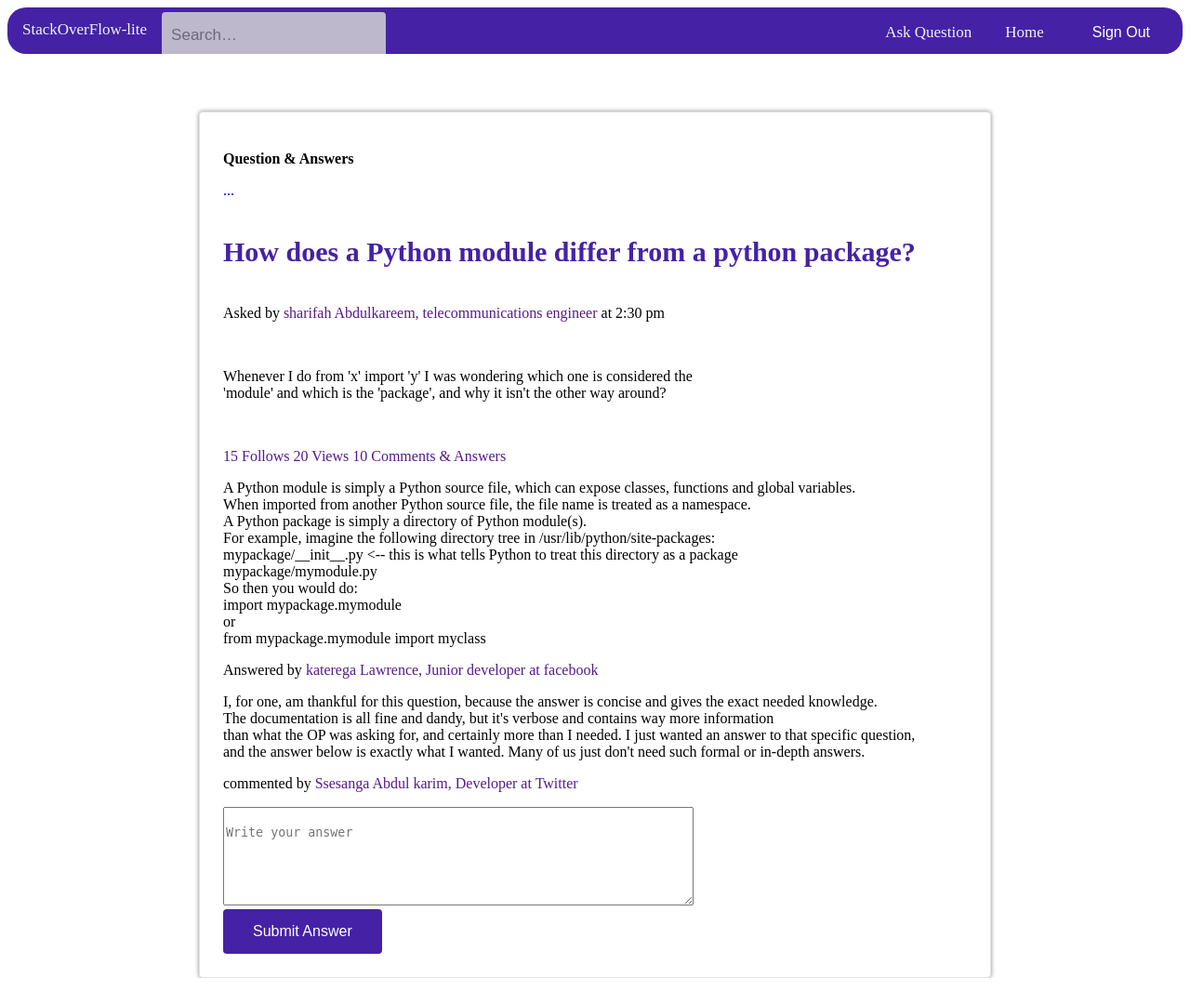
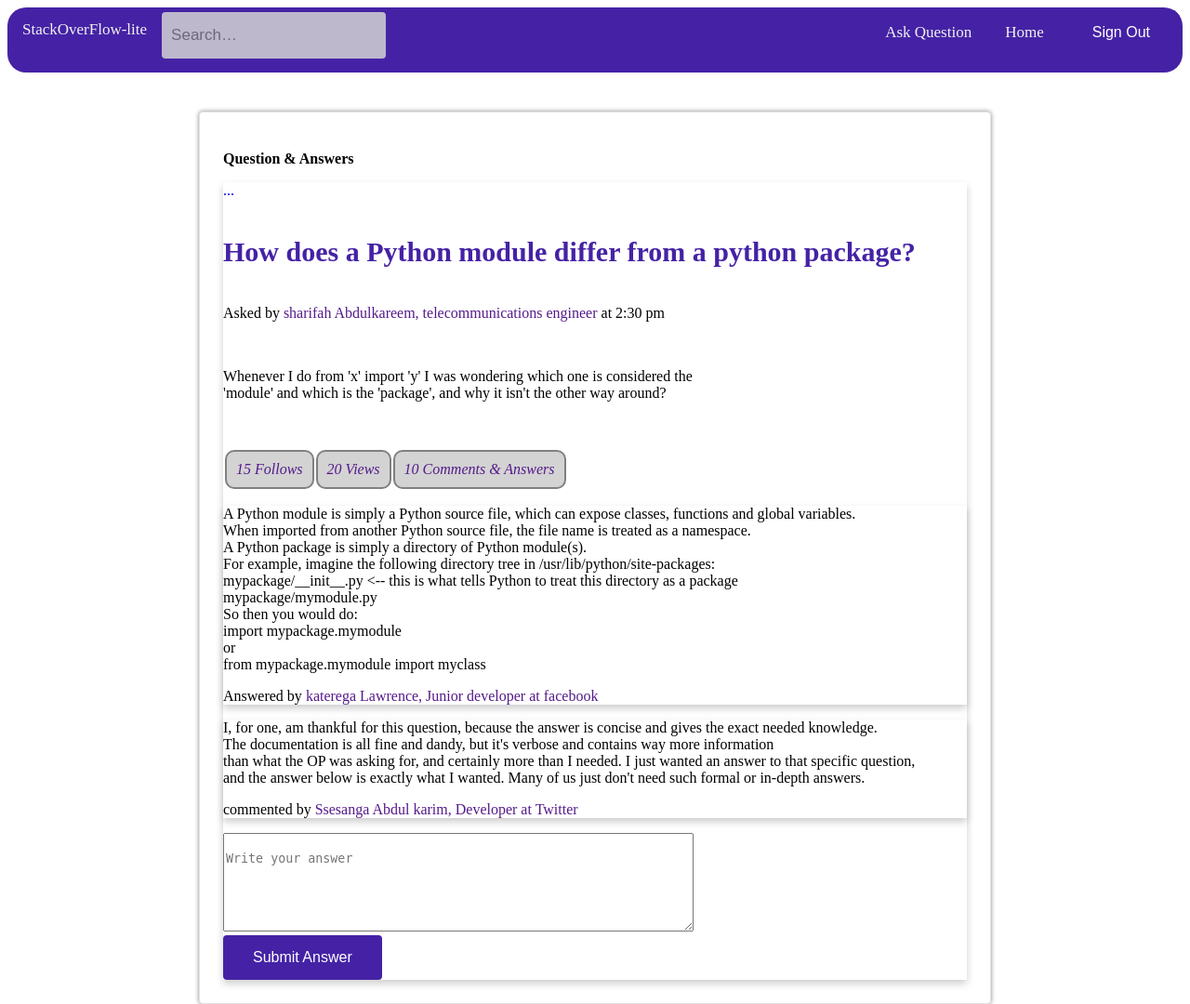
Before and after one commit to sharifahblessing/stackoverflow-lite, a Python web app: template UI/template/answercomments.html in a window 1280 px wide. Shown: the whole page at 93% size. Before the commit the page ends 1052 px from the top, so only its background shows below. Run offline with Jinja, Linux system fonts and the light colour scheme; the template is opened without the code that fills it, so the values that code supplies are empty.

Commit message:
style the files

```diff
--- a/UI/css/answercomments.css
+++ b/UI/css/answercomments.css
@@ -2,7 +2,7 @@
     background-color: rgb(69, 34, 165);
     overflow: hidden;
     border-radius: 20px;
-    height:50px;
+    height:70px;
 
 }
 
@@ -93,7 +93,7 @@ input {
 }
 button {
     background-color: rgb(69, 34, 165);
-    border: none;
+    border: 5px;
     color: white;
     padding: 15px 32px;
     text-align: center;
@@ -107,5 +107,25 @@ h4{
     font-size: 30px;
     color:rgb(69, 34, 165);
 
+}
+.card {
+
+    box-shadow: 0 4px 8px 0 rgba(0,0,0,0.2);
+    transition: 0.3s;
+}
+li {
+    display: inline-block;
+    border-color: rgb(69, 34, 165);
+    padding: 10px;
+    border: 2px solid rgb(69, 34, 165);
+    border-radius: 10px;
+}
+.follow td{
+    border:2px solid grey;
+    border-radius: 10px;
+    background-color:lightgrey;
+    font-style: italic;
+    padding: 10px;
+
 
 }
--- a/UI/css/index.css
+++ b/UI/css/index.css
@@ -32,6 +32,7 @@
     padding-top: 0px;
     width: 50%;
     height: 450px;
+    border-radius: 5px;
 }
 
 #usercredentials {
--- a/UI/template/answercomments.html
+++ b/UI/template/answercomments.html
@@ -6,7 +6,6 @@
     <title>Answers and comments</title>
     <meta name="viewport" content="width=device-width, initial-scale=1">
     <link rel="stylesheet" type="text/css" media="screen" href="../css/answercomments.css" />
-
 </head>
 <body>
 
@@ -39,6 +38,7 @@
 
         <div class= "container">
                 <P><strong>Question & Answers</strong></P>
+
         <div class="card">
                 <div class="container1">
                     <div class="option-wrapper">
@@ -50,41 +50,44 @@
                         </ul>
                     </div>
 
-                <a href = "">
+                <a href = "../template/answercomments.html">
                         <h4><strong> How does a Python module differ from a python package?</strong></h4>
                 </a>
                         <p>Asked by <a class="person" href = "">sharifah Abdulkareem, telecommunications engineer</a> at 2:30 pm</p>
                         <p><br><p>Whenever I do from 'x' import 'y' I was wondering which one is considered the <br>'module' and which is the 'package', and why it isn't the other way around?<p/><br>
 
                         </p>
-                        <tbody id="briefinsight">
-                                <tr class="followsview">
+                        <table class="follow">
+                        <tbody >
+                                <tr>
                                    <td><a href="">15 Follows</a></td>
                                    <td><a href=""> 20 Views</a></td>
                                    <td><a href="">10 Comments & Answers</a></td>
 
+
                                 </tr>
-                           </tbody>
-
-                        <div class="answers">
-                            <div id="answer1">
+                        </tbody>
+                </table>
+                </div>
+                        <div class="answercoment">
+                            <div class="card">
                             <p>A Python module is simply a Python source file, which can expose classes, functions and global variables.<br>When imported from another Python source file, the file name is treated as a namespace.<br>A Python package is simply a directory of Python module(s).
                                     <br>For example, imagine the following directory tree in /usr/lib/python/site-packages:
                                     <br>mypackage/__init__.py <-- this is what tells Python to treat this directory as a package
                                     <br>mypackage/mymodule.py
                                     <br>So then you would do:<br>import mypackage.mymodule<br>or<br>from mypackage.mymodule import myclass</p><p>Answered by <a href="">katerega Lawrence, Junior developer at facebook</a></p>
                             </div>
-                            <div id="comment1">
+                            <div class="card">
                                     <p>I, for one, am thankful for this question, because the answer is concise and gives the exact needed knowledge.<br> The documentation is all fine and dandy, but it's verbose and contains way more information<br> than what the OP was asking for, and certainly more than I needed. I just wanted an answer to that specific question,<br> and the answer below is exactly what I wanted. Many of us just don't need such formal or in-depth answers.
                                     <p>commented by <a href="">Ssesanga Abdul karim, Developer at Twitter</a></p>
                                     </div>
                         </div>
-                    <div class="card_comment&answer">
+                    <div class="writeanswer">
                         <textarea id="answercontent" placeholder="Write your answer"></textarea><br>
                         <button>Submit Answer</button>
                     </div>
                 </div>
-        </div>
+
 </div>
 </body>
 </html>
--- a/UI/template/stackhome.html
+++ b/UI/template/stackhome.html
@@ -56,7 +56,7 @@
                                                         <p><br><p>Whenever I do from 'x' import 'y' I was wondering which one is considered the <br>'module' and which is the 'package', and why it isn't the other way around?<p/><br>
                                                         <a href="">Read more</a>
                                                         </p>
-                                                        <table>
+                                                        <table class="follow">
                                                                         <tbody id="briefinsight">
                                                                              <tr>
                                                                                 <td><a href="">15 Follows</a></td>
@@ -86,7 +86,7 @@
                                         <p>Can some one explain to me in detail  what it takes to be the right developer<br>
                                         <a href="">Read more</a>
                                         </p>
-                                        <table>
+                                        <table class="follow">
                                                 <tbody id="briefinsight">
                                                      <tr>
                                                         <td><a href="">50 Follows</a></td>
@@ -116,7 +116,7 @@
                                                 <p>Hey, some one explain to me how to keep track of the different versions of my code<br>
                                                 <a href="">Read more</a>
                                                 </p>
-                                                <table>
+                                                <table class="follow">
                                                                 <tbody id="briefinsight">
                                                                      <tr>
                                                                         <td><a href="">22 Follows</a></td>
```
Also changed, not shown: UI/css/stackhome.css (+32 -1 lines).
